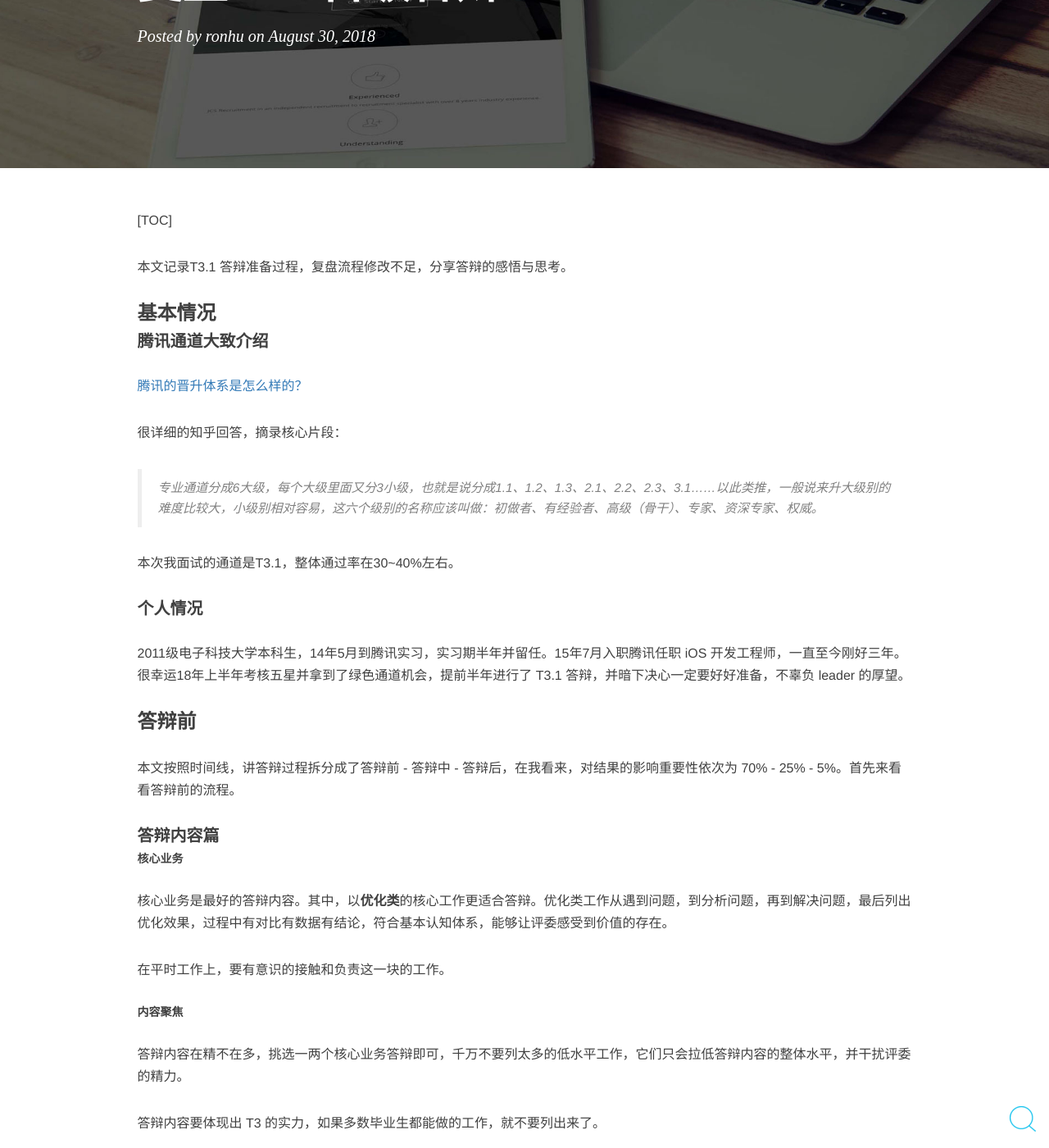
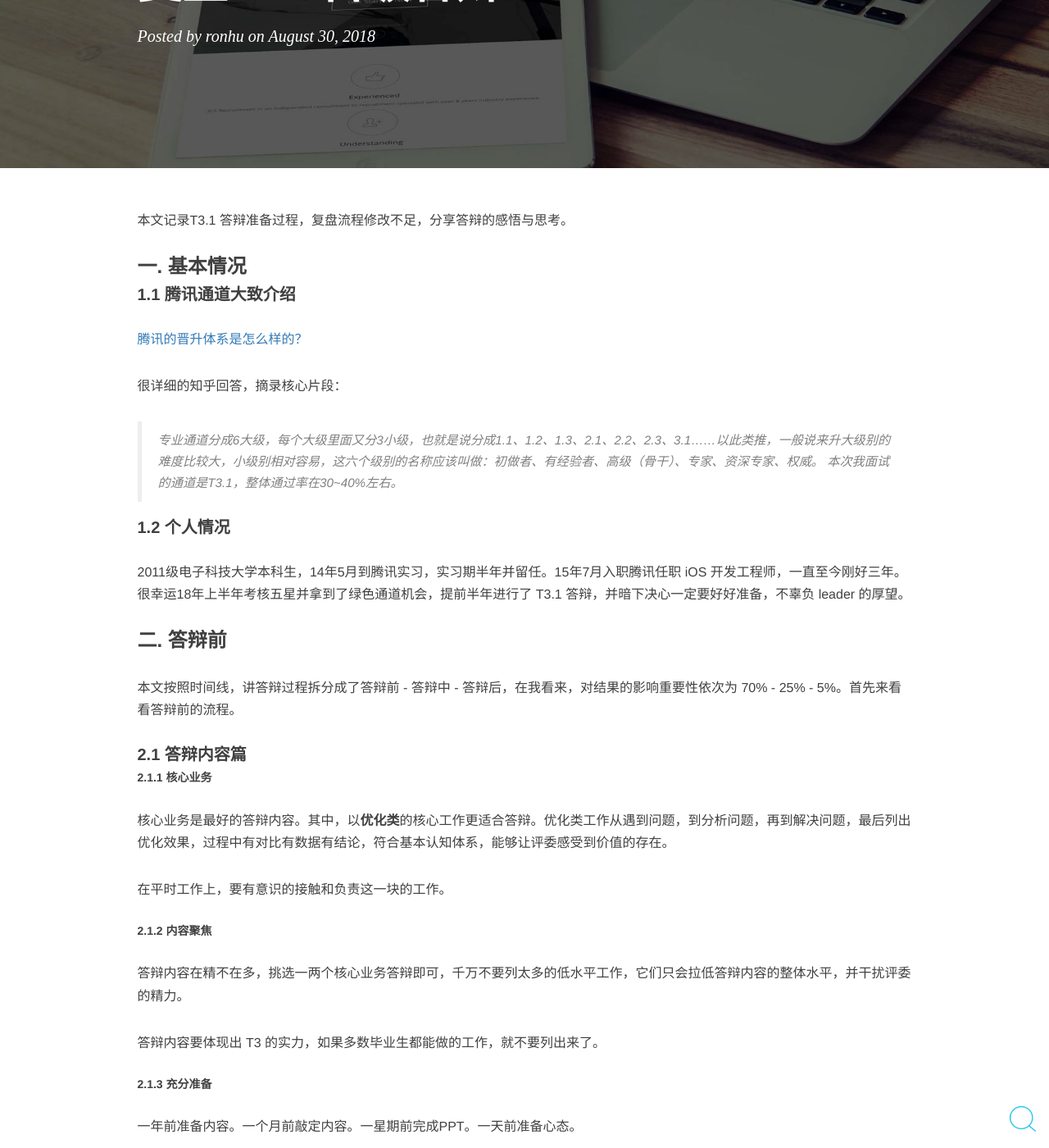
Before and after one commit to huteng/huteng.github.io, a Jekyll site: the page built from _posts/2018-08-30-复盘T3.1晋级答辩.markdown, in a window 1280 px wide and 1400 px high, scrolled down 252 px. Shown: the whole window at 82% size. Built offline with Jekyll 4.4.1, drawn with Linux system fonts in a browser that asks for light colours; nearby versions of some CDN libraries; comment, search, counter and statistics services are not loaded; some of the changed text lies outside the part shown.

Commit message:
FIX: 修改一些格式问题

```diff
--- a/_posts/2018-08-30-复盘T3.1晋级答辩.markdown
+++ b/_posts/2018-08-30-复盘T3.1晋级答辩.markdown
@@ -5,54 +5,48 @@ title:  "复盘T3.1晋级答辩"
 tags: [总结]
 ---
 
-
-[TOC]
-
 本文记录T3.1 答辩准备过程，复盘流程修改不足，分享答辩的感悟与思考。
 
-### 基本情况
-
-#### 腾讯通道大致介绍
-
+### 一. 基本情况
+#### 1.1 腾讯通道大致介绍
 [腾讯的晋升体系是怎么样的？](https://www.zhihu.com/question/20295934)
 
 很详细的知乎回答，摘录核心片段：
 
 > 专业通道分成6大级，每个大级里面又分3小级，也就是说分成1.1、1.2、1.3、2.1、2.2、2.3、3.1……以此类推，一般说来升大级别的难度比较大，小级别相对容易，这六个级别的名称应该叫做：初做者、有经验者、高级（骨干）、专家、资深专家、权威。
-
 本次我面试的通道是T3.1，整体通过率在30~40%左右。
 
-#### 个人情况
+#### 1.2 个人情况
 
 2011级电子科技大学本科生，14年5月到腾讯实习，实习期半年并留任。15年7月入职腾讯任职 iOS 开发工程师，一直至今刚好三年。很幸运18年上半年考核五星并拿到了绿色通道机会，提前半年进行了 T3.1 答辩，并暗下决心一定要好好准备，不辜负 leader 的厚望。
 
-### 答辩前
+### 二. 答辩前
 
 本文按照时间线，讲答辩过程拆分成了答辩前 - 答辩中 - 答辩后，在我看来，对结果的影响重要性依次为 70% - 25% - 5%。首先来看看答辩前的流程。
 
-#### 答辩内容篇
+#### 2.1 答辩内容篇
 
-##### 核心业务
+##### 2.1.1 核心业务
 
 核心业务是最好的答辩内容。其中，以**优化类**的核心工作更适合答辩。优化类工作从遇到问题，到分析问题，再到解决问题，最后列出优化效果，过程中有对比有数据有结论，符合基本认知体系，能够让评委感受到价值的存在。
 
 在平时工作上，要有意识的接触和负责这一块的工作。
 
-##### 内容聚焦
+##### 2.1.2 内容聚焦
 
 答辩内容在精不在多，挑选一两个核心业务答辩即可，千万不要列太多的低水平工作，它们只会拉低答辩内容的整体水平，并干扰评委的精力。
 
 答辩内容要体现出 T3 的实力，如果多数毕业生都能做的工作，就不要列出来了。
 
-##### 充分准备
+##### 2.1.3 充分准备
 
 一年前准备内容。一个月前敲定内容。一星期前完成PPT。一天前准备心态。
 
 千万不要答辩前，才开始思考应该用什么内容答辩。答辩的准备应该是从入职那一刻便开始了。
 
-#### PPT 准备篇
+#### 2.2 PPT 准备篇
 
-##### PPT 框架最重要
+##### 2.2.1 PPT 框架最重要
 
 PPT 的制作要展示出答辩人的思路，基本原则是从 PPT 就能解读出思路和重点，讲解只是拓展和辅助。
 
@@ -66,17 +60,17 @@ PPT 的制作要展示出答辩人的思路，基本原则是从 PPT 就能解
 
 4. 赋予含义。每页PPT要赋予价值，明白每页PPT的作用是什么，作用可以是承上启下，也可以是展现某方面能力，千万不要太多可有可无的 PPT 页数稀释了整个 PPT 的重要信息。
 
-#####请求第三只眼帮助
+##### 2.2.2 请求第三只眼帮助
 
 做完了 PPT，请求有经验的前辈给予建议，他们能根据经验提供一些非常有用的建议，以及帮助我们发现一些思维盲区没有发现的问题。
 
-##### 模拟演练
+##### 2.2.3 模拟演练
 
 1. 提前准备好每页PPT承上启下的串讲词，并且把每页要讲的重点以关键词的形式罗列在PPT的备注里。
 2. 找个会议室或安静的地方，模拟讲解几次。基本上要把串讲词和关键字背下来，做到即使不看备注也能顺畅的讲完PPT的状态。
 3. 给身边朋友或前辈讲几次，请他们帮忙 review 语速，讲解词等信息，并适当采取建议。
 
-##### 准备好评委的提问
+##### 2.2.4 准备好评委的提问
 
 放空自我，以第三者的角度重新观察和审视 PPT，查看其中有哪些问题，如果我们是评委，可能会有哪些疑问，并提前针对可能的疑问做好准备。
 
@@ -90,57 +84,57 @@ PPT 的制作要展示出答辩人的思路，基本原则是从 PPT 就能解
 6. 这块优化，有没有继续提升的空间，以及未来的计划是怎样的。（考察积极性和主观能动性）
 7. ...
 
-### 答辩中
+### 三. 答辩中
 
-##### 迎接异常情况
+##### 3.1 迎接异常情况
 
 答辩时，心态上准备好各种异常情况的发生，包括“PPT如果播放不了了”，“备注看不到了”等，并且要对异常情况有解决措施。
 
-##### 保持节奏
+##### 3.2 保持节奏
 
 答辩过程中难免会被打断追问某个细节，讲解完后，也不要乱了节奏，按照我们既定的节奏继续讲解。
 
-##### 思考评委的疑问背后含义
+##### 3.3 思考评委的疑问背后含义
 
 评委提问问题，要思考评委为什么要这么问。以及千万不要回答“不知道”，评委不会问毫无相干的知识点，即使真的不知道，我们也要分析出我们针对该问题的理解。
 
-### 答辩后
+### 四. 答辩后
 
-##### 尽可能弥补不足
+##### 4.1 尽可能弥补不足
 
 答辩中没有答出来的问题，可以在答辩后整理清楚，企业微信私聊面试官，重新讲解一次对该问题的理解。评委会很欣赏这样积极的态度的。虽然答辩不够完美，但是我们解决问题的态度是积极的。
 
-##### 复盘与总结
+##### 4.2 复盘与总结
 
 答辩仅是职业生涯的阶段过程，针对答辩中暴露出的不足，在以后的工作中，我们要尽可能的改进和进步。把答辩当作考试来对待，考试后除了拿到分数，我们还要针对其中不懂的问题和做的不好的问题进行错题复盘。一定要从与高手过招中，有所成长。
 
 针对答辩结果，尽人事听天命吧。
 
-### 有哪些地方可以做得更好？
+### 五. 有哪些地方可以做得更好？
 
 在这次 T3.1答辩经历中，暴露了我的一些不足，主要如下：
 
-##### PPT 水平不够
+##### 5.1 PPT 水平不够
 
 PPT 是个系统的工程，分为硬实力和软实力。硬实力是指 PPT 的功能使用，这块可以通过短期学习提高。软实力是做 PPT 的思维和对框架的把控，同样的内容不同人来呈现有天壤之别，这些软实力需要经过见识的积累和有意识的练习和提高。
 
 那么怎么提升软实力呢？多看，多想，多向高人请教，并且找机会刻意练习。
 
-##### 拖延症犯了
+##### 5.2 拖延症犯了
 
 得到答辩机会是一个月前，有四周的时间准备答辩，当时并没有集中精力去做 PPT，三心二意使前两个周末并没有玩的很愉快，并且最后两个周末非常匆忙，几乎推掉了所有的事情，全心全意的准备，非常的累也没有休息得很好。
 
 正确的节奏完全应该是倒过来的，前两个周末准备充分一些，后两个周末可以闲暇一些。这样的节奏安排使时间的利用弹性很大，即使周末遇到其他重要的事要做，也不会因答辩而推脱掉。
 
-##### 答辩问题准备不充分
+##### 5.3 答辩问题准备不充分
 
 起初以为答辩的重点在内容讲解上，花了太多的时间在熟悉串讲稿，熟悉 PPT。针对问题准备得并不充分。
 
 答辩过程中，评委提的好几个问题完全没有思考过，暴露出了平时工作中思考总结并不够的问题，答辩前也没有针对性的查漏补缺。
 
-### 感悟
+### 六. 思考与感悟
 
-##### 站在评委的角度思考问题
+##### 6.1 站在评委的角度思考问题
 
 评委和我的思维有很大不同。由于我的三个答辩评委都是项目经理 PM 角色，所以评委更在意运营数据，未来规划，做事起因，优化效果等。我在准备答辩时更在意实现细节，技术细节，方案合理性。技术人员为什么大多不擅长答辩呢？重要原因是思维角度不同。我们会从自我视角出发准备答辩，最终呈现效果可能不符合评委思维。
 
@@ -148,7 +142,7 @@ PPT 是个系统的工程，分为硬实力和软实力。硬实力是指 PPT
 
 知彼知己，百战不殆，提前了解到评委的喜好，能够更好的准备好答辩。做很多事情都是这个道理。
 
-##### 做好充足的准备
+##### 6.2 做好充足的准备
 
 这里的准备，并不仅局限于答辩PPT的准备。而是在于整个职业生涯的准备。
 
@@ -156,7 +150,7 @@ PPT 是个系统的工程，分为硬实力和软实力。硬实力是指 PPT
 
 以正合，以奇胜，机会往往是给予有准备的人，寄希望答辩前一个月的准备来扭转局势，无异于临时抱佛脚，大概率会失败。
 
-##### 寻找第三只眼的重要性
+##### 6.3 寻找第三只眼的重要性
 
 每个人都有思维的盲区，认知的不同造就了社会的形形色色。我们一定要向身边优秀的前辈学习，靠齐他们的认知水平，不断提升自我思维。听君一席话，胜读十年书，形容虽然夸张了点，但是很多时候，高人的指点对我们的提升非常有益。
 
```
